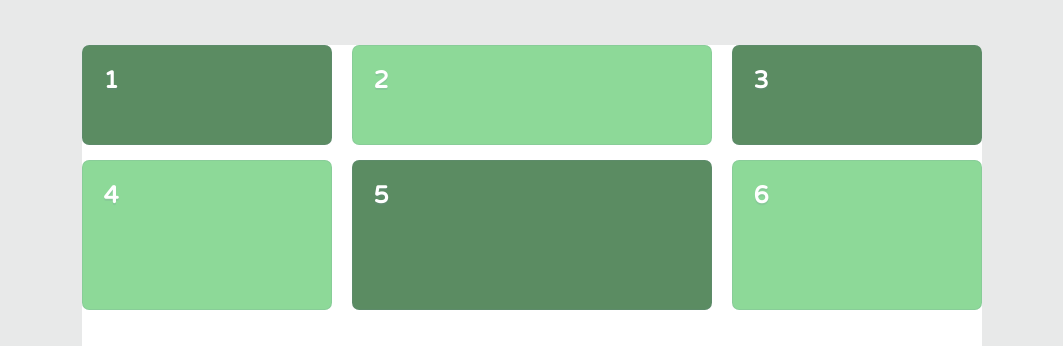
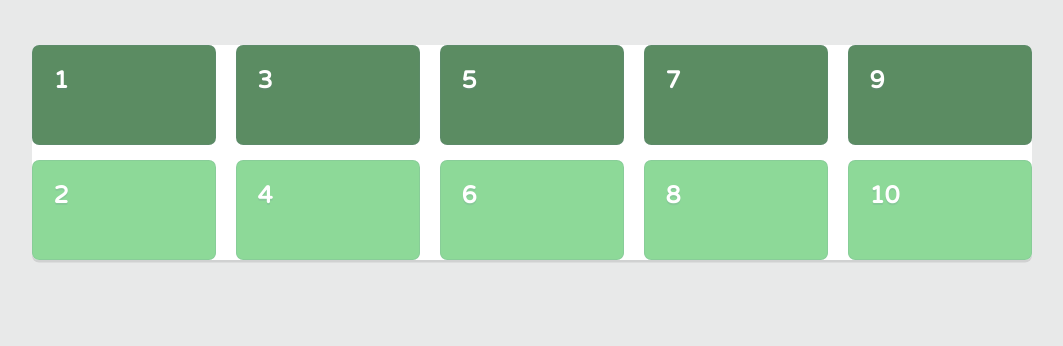
Before and after one commit to SkyCHarris/unit-5, a plain HTML site: page css_grid_layout/practice/index.html in a window 1280 px wide. Shown: the top 346 px of the page, without its empty margins (108-1171 px from the left). Drawn offline with Linux system fonts and the light colour scheme.

Commit message:
Flexible Sized Grids

```diff
--- a/css_grid_layout/css/grid.css
+++ b/css_grid_layout/css/grid.css
@@ -3,9 +3,11 @@
 ======================================== */
 
 .grid {
-   max-width: 800px;
+   max-width: 1000px;
    display: grid;
-   grid-template-columns: 200px auto 200px;
-   grid-template-rows: 100px 200px;
-   grid-gap: 15px 20px;
+   grid-template-columns: 1fr 1fr 1fr;
+   grid-template-rows: 100px 100px;
+   grid-gap: 15px;
+   grid-auto-columns: 1fr;
+   grid-auto-flow: column;
 }
--- a/css_grid_layout/practice/css/grid.css
+++ b/css_grid_layout/practice/css/grid.css
@@ -1,9 +1,12 @@
 
 
 .grid {
-    max-width: 900px;
+    max-width: 1000px;
     display: grid;
-    grid-template-columns: 250px auto 250px;
-    grid-template-rows: 100px 150px;
+    grid-template-columns: repeat(3, 1fr);
+    grid-template-rows: 100px 100px;
+    grid-auto-columns: 1fr;
+    grid-auto-flow: column;
     grid-gap: 15px 20px;
+
 }
--- a/css_grid_layout/practice/index.html
+++ b/css_grid_layout/practice/index.html
@@ -13,7 +13,9 @@
             <div class="item">4</div>
             <div class="item">5</div>
             <div class="item">6</div>
-            <h2>CSS Grid Practice</h2>
-            <p>Grid containers, items, columns and rows.</p>
+            <div class="item">7</div>
+            <div class="item">8</div>
+            <div class="item">9</div>
+            <div class="item">10</div>
     </body>
 </html>
```
Also changed, not shown: css_grid_layout/index.html (+4 -0 lines).
